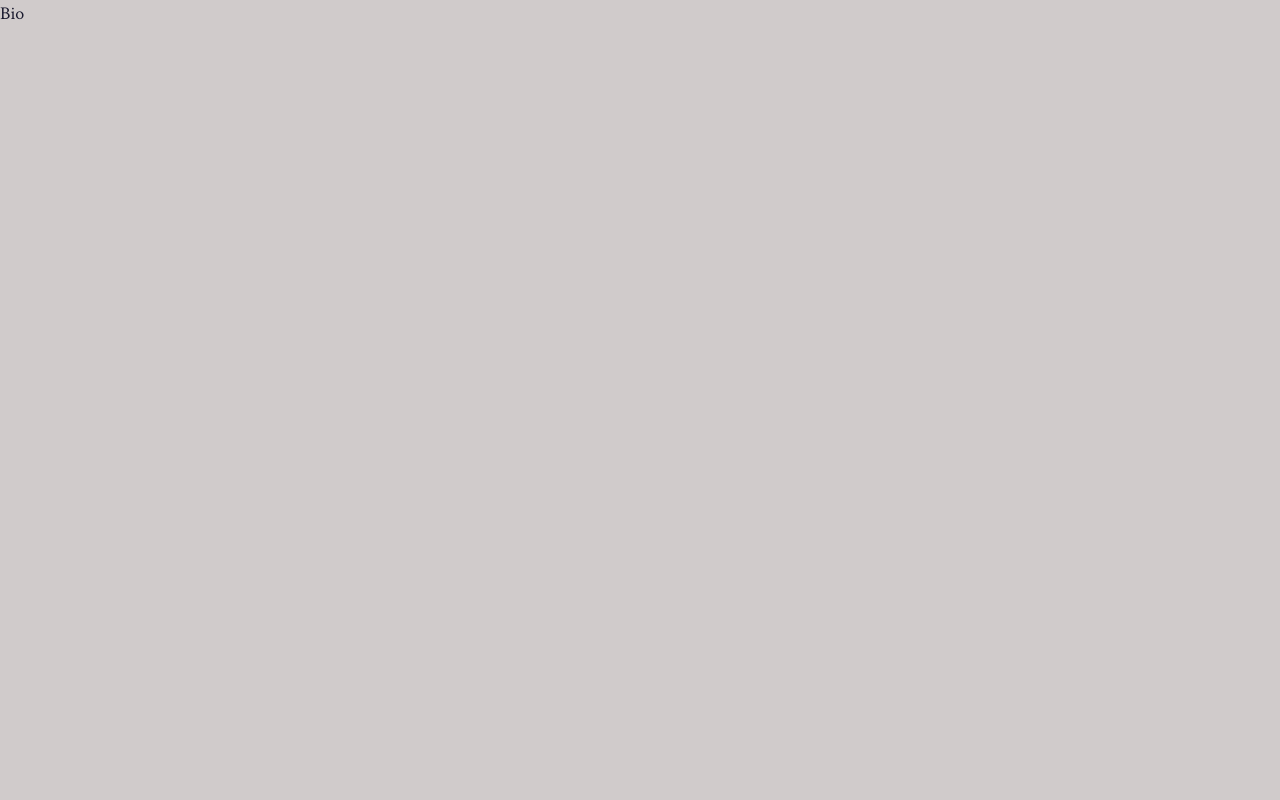
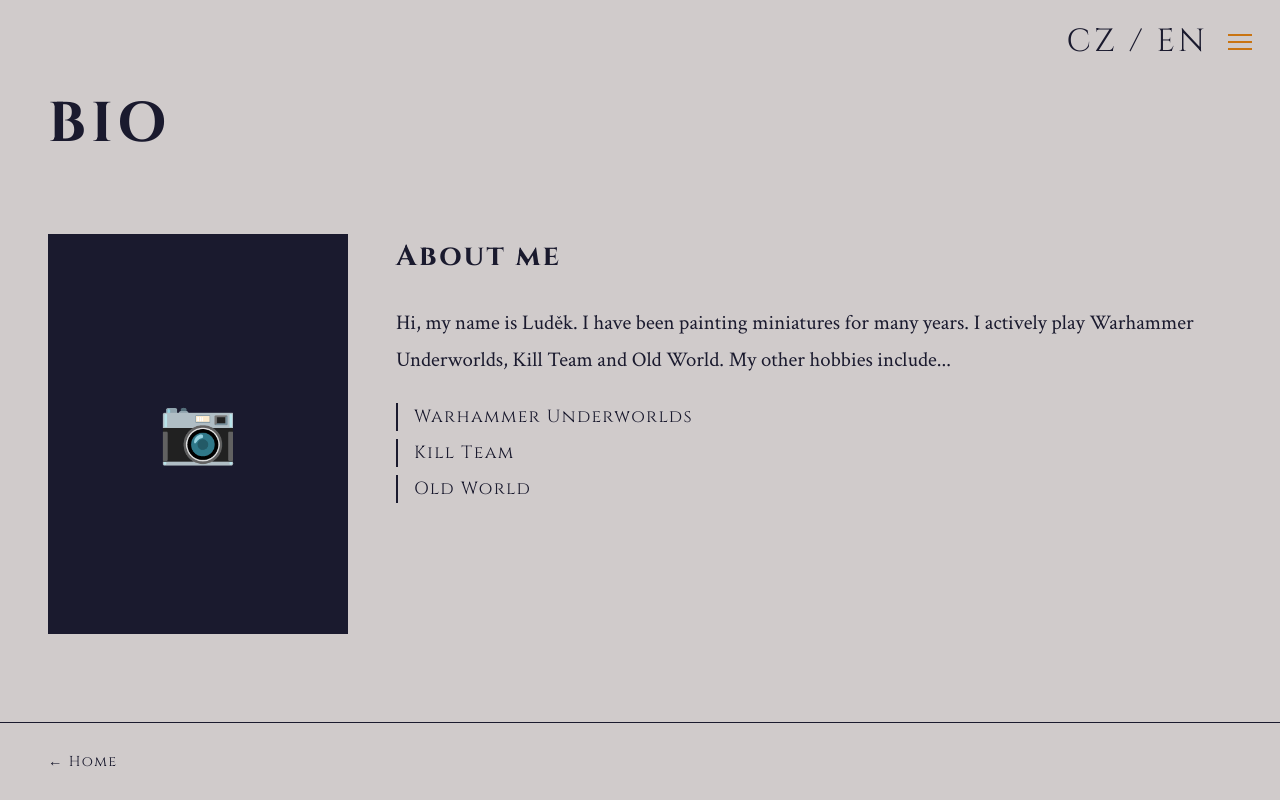
Before and after one commit to MartaPisova/affordable-miniatures, a React (Vite) app: page /bio in a window 1280 px wide. Built offline with nearby package versions, Linux system fonts and the light colour scheme.

Commit message:
bio page

```diff
--- /dev/null
+++ b/src/pages/Bio.css
@@ -0,0 +1,94 @@
+.bio-page {
+  min-height: 100vh;
+  display: flex;
+  flex-direction: column;
+}
+
+.bio-header {
+  padding: 5rem 3rem 2rem;
+}
+
+.bio-header h1 {
+  font-size: clamp(2rem, 5vw, 3.5rem);
+  text-transform: uppercase;
+  letter-spacing: 0.1em;
+}
+
+.bio-content {
+  flex: 1;
+  display: grid;
+  grid-template-columns: 300px 1fr;
+  gap: 3rem;
+  padding: 2rem 3rem 3rem;
+  align-items: start;
+}
+
+.bio-photo {
+  aspect-ratio: 3 / 4;
+  border: 2px solid var(--color-gold);
+  background: var(--color-panel);
+  display: flex;
+  align-items: center;
+  justify-content: center;
+  font-size: 4rem;
+}
+
+.bio-text h2 {
+  font-size: 1.8rem;
+  margin-bottom: 1.5rem;
+  letter-spacing: 0.08em;
+}
+
+.bio-text p {
+  color: var(--color-gold);
+  font-size: 1.3rem;
+  line-height: 1.8;
+  margin-bottom: 1.5rem;
+}
+
+.bio-games {
+  list-style: none;
+  display: flex;
+  flex-direction: column;
+  gap: 0.5rem;
+}
+
+.bio-games li {
+  font-family: var(--font-display);
+  font-size: 1.1rem;
+  color: var(--color-gold);
+  letter-spacing: 0.08em;
+  padding-left: 1rem;
+  border-left: 2px solid var(--color-gold);
+}
+
+.bio-footer {
+  padding: 1.5rem 3rem;
+  border-top: 1px solid var(--color-gold);
+}
+
+.footer-home {
+  font-family: var(--font-display);
+  font-size: 0.9rem;
+  letter-spacing: 0.1em;
+  color: var(--color-gold);
+}
+
+@media (max-width: 600px) {
+  .bio-header {
+    padding: 5rem 1.5rem 1.5rem;
+  }
+
+  .bio-content {
+    grid-template-columns: 1fr;
+    padding: 1.5rem;
+  }
+
+  .bio-photo {
+    max-width: 250px;
+  }
+
+  .bio-footer {
+    padding: 1.5rem;
+  }
+}
--- a/src/pages/Bio.jsx
+++ b/src/pages/Bio.jsx
@@ -1 +1,44 @@
-export default function Bio() { return <div>Bio</div> }
+import { useState } from 'react'
+import { Link } from 'react-router-dom'
+import Navigation from '../components/Navigation'
+import './Bio.css'
+
+export default function Bio() {
+  const [lang, setLang] = useState('EN')
+
+  return (
+    <div className="bio-page">
+      <Navigation lang={lang} setLang={setLang} />
+
+      <header className="bio-header">
+        <h1>Bio</h1>
+      </header>
+
+      <main className="bio-content">
+        <div className="bio-photo">
+          <div className="bio-photo-placeholder">📷</div>
+        </div>
+
+        <div className="bio-text">
+          <h2>{lang === 'EN' ? 'About me' : 'O mně'}</h2>
+          <p>
+            {lang === 'EN'
+              ? 'Hi, my name is Luděk. I have been painting miniatures for many years. I actively play Warhammer Underworlds, Kill Team and Old World. My other hobbies include...'
+              : 'Ahoj, jmenuji se Luděk. Maluji miniatury již mnoho let. Aktivně hraji Warhammer Underworlds, Kill Team a Old World. Mezi moje další koníčky patří...'}
+          </p>
+          <ul className="bio-games">
+            <li>Warhammer Underworlds</li>
+            <li>Kill Team</li>
+            <li>Old World</li>
+          </ul>
+        </div>
+      </main>
+
+      <footer className="bio-footer">
+        <Link to="/" className="footer-home">
+          {lang === 'EN' ? '← Home' : '← Domů'}
+        </Link>
+      </footer>
+    </div>
+  )
+}
```
